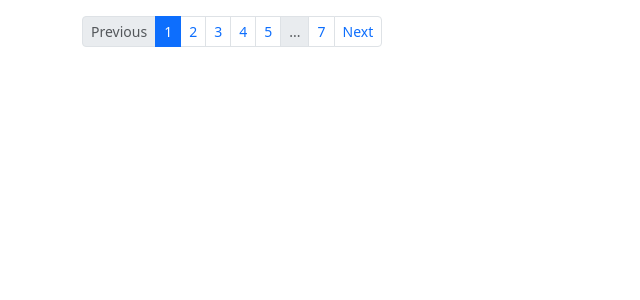
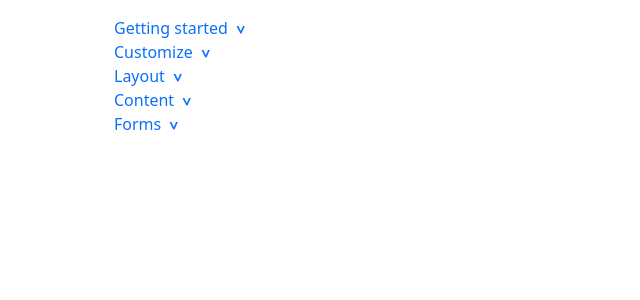
Before and after one commit to abuhasanshadhin/Vue-js-libs, a Vue app: page / in a window 1280 px wide. Shown: the top 300 px of the page, without its empty margins (0-640 px from the left). Built offline with nearby package versions, Linux system fonts and the light colour scheme.

Commit message:
Accordion composable

```diff
--- /dev/null
+++ b/src/assets/main.scss
@@ -0,0 +1,9 @@
+.sidebar {
+    list-style: none;
+
+    li {
+        a {
+            text-decoration: none;
+        }
+    }
+}
--- /dev/null
+++ b/src/composables/accordion.js
@@ -0,0 +1,43 @@
+export function useAccordion(ref, { current = null }) {
+    const toggles = ref.value.querySelectorAll('[data-accordion-target]');
+    const targets = ref.value.querySelectorAll('[data-accordion-item]');
+
+    const targetDefaultStyles = {
+        height: '0',
+        overflow: 'hidden',
+        transition: 'all .3s linear',
+    };
+
+    [...targets].forEach(targetEl => {
+        Object.keys(targetDefaultStyles).forEach(key => {
+            targetEl.style[key] = targetDefaultStyles[key];
+        });
+    });
+
+    [...toggles].forEach((toggle, index) => {
+        toggle.addEventListener('click', (ev) => {
+            const target = ev.target.dataset.accordionTarget;
+            const targetEl = ref.value.querySelector(`[data-accordion-item="${target}"]`);
+            targetEl.classList.toggle('show');
+
+            if (targetEl.classList.contains('show')) {
+                targetEl.style.height = `${targetEl.scrollHeight}px`;
+                const showedItems = ref.value.querySelectorAll(
+                    `[data-accordion-item]:not([data-accordion-item="${target}"]).show`
+                );
+
+                [...showedItems].forEach(item => {
+                    item.style.height = '0';
+                    item.classList.remove('show');
+                });
+
+                if (typeof current === 'function') {
+                    current({ index, toggle, target: targetEl });
+                }
+            } else {
+                targetEl.style.height = '0';
+                current({ index: null, toggle: null, target: null });
+            }
+        });
+    });
+}
--- /dev/null
+++ b/src/config/menu.js
@@ -0,0 +1,46 @@
+export const menu = [
+    {
+        name: 'Getting started',
+        children: [
+            { name: 'Introduction' },
+            { name: 'Download' },
+            { name: 'Contents' },
+            { name: 'Build tools' },
+        ],
+    },
+    {
+        name: 'Customize',
+        children: [
+            { name: 'Overview' },
+            { name: 'Sass' },
+            { name: 'Options' },
+        ],
+    },
+    {
+        name: 'Layout',
+        children: [
+            { name: 'Breakpoints' },
+            { name: 'Containers' },
+            { name: 'Grid' },
+            { name: 'Columns' },
+        ],
+    },
+    {
+        name: 'Content',
+        children: [
+            { name: 'Reboot' },
+            { name: 'Typography' },
+            { name: 'Images' },
+            { name: 'Tables' },
+            { name: 'Figures' },
+        ],
+    },
+    {
+        name: 'Forms',
+        children: [
+            { name: 'Overview' },
+            { name: 'Form Control' },
+            { name: 'Select' },
+        ],
+    },
+];
--- a/src/main.js
+++ b/src/main.js
@@ -1,6 +1,6 @@
 import 'bootstrap'
 import 'bootstrap/dist/css/bootstrap.min.css'
-import './assets/main.css'
+import './assets/main.scss'
 
 import { createApp } from 'vue'
 import { createPinia } from 'pinia'
--- a/src/views/HomeView.vue
+++ b/src/views/HomeView.vue
@@ -1,16 +1,52 @@
 <script setup>
-import Pagination from '../components/Pagination.vue';
+import { menu } from '../config/menu';
+import { useAccordion } from '../composables/accordion';
+import { onMounted, ref } from 'vue';
 
-const handlePageChange = (page) => {
-    console.log(page);
-}
+const sidebarRef = ref(null);
+const accordionIndex = ref(null);
+
+onMounted(() => {
+    useAccordion(sidebarRef, {
+        current: ({ index }) => {
+            accordionIndex.value = index;
+        },
+    });
+});
 </script>
 
 <template>
     <main class="m-3">
         <div class="container">
-            <Pagination @page="handlePageChange"
-                :total-pages="7" />
+            <ul ref="sidebarRef"
+                class="sidebar">
+                <li v-for="(item, ind) in menu"
+                    :key="ind">
+                    <template v-if="item.children && item.children.length">
+                        <div class="d-flex justify-space-between">
+                            <a href="javascript:void(0)"
+                                :data-accordion-target="`target-${ind}`"
+                                v-text="item.name" class="me-2"></a>
+                            <span v-if="accordionIndex === ind"
+                                class="fw-bold text-primary">^</span>
+                            <span v-else
+                                class="fw-bold text-primary"
+                                style="transform:rotate(180deg)">^</span>
+                        </div>
+                        <ul :data-accordion-item="`target-${ind}`">
+                            <li v-for="(child, i) in item.children"
+                                :key="i">
+                                <a href=""
+                                    v-text="child.name"></a>
+                            </li>
+                        </ul>
+                    </template>
+                    <template v-else>
+                        <a href=""
+                            v-text="item.name"></a>
+                    </template>
+                </li>
+            </ul>
         </div>
     </main>
 </template>
```
Also changed, not shown: src/assets/main.css (deleted).
